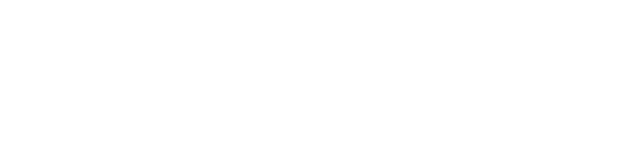
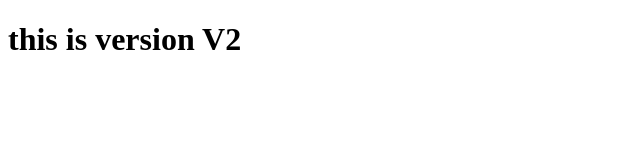
Before and after one commit to manish-android-developer/vs_demo, a plain HTML site: page index.html in a window 1280 px wide. Shown: the whole page, without its empty margins (0-640 px from the left). Drawn offline with Linux system fonts and the light colour scheme.

Commit message:
This is v2 Commit

```diff
--- a/index.html
+++ b/index.html
@@ -5,5 +5,7 @@
     <meta name="viewport" content="width=device-width, initial-scale=1.0" />
     <title>Document</title>
   </head>
-  <body></body>
+  <body>
+    <h1>this is version V2</h1>
+  </body>
 </html>
```
